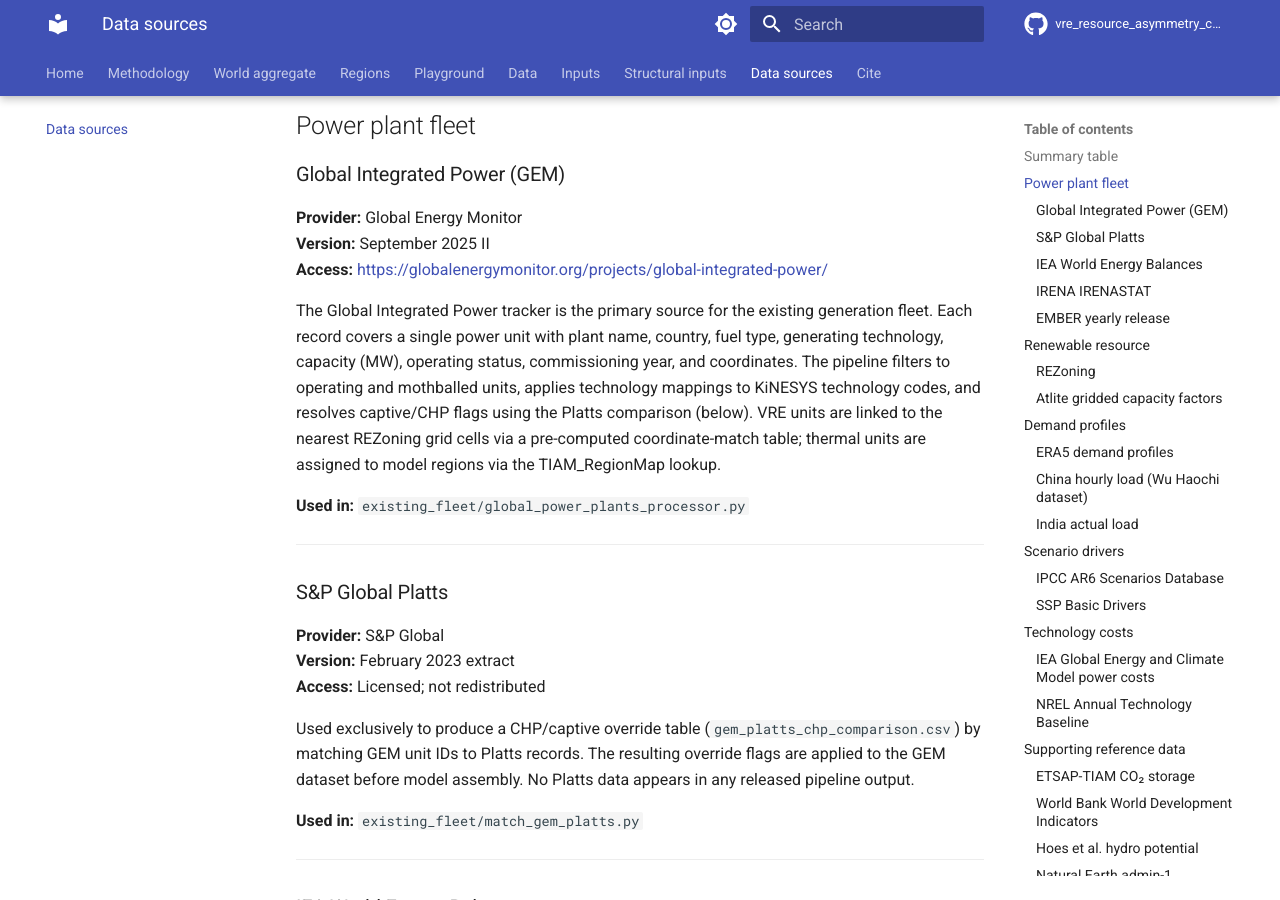
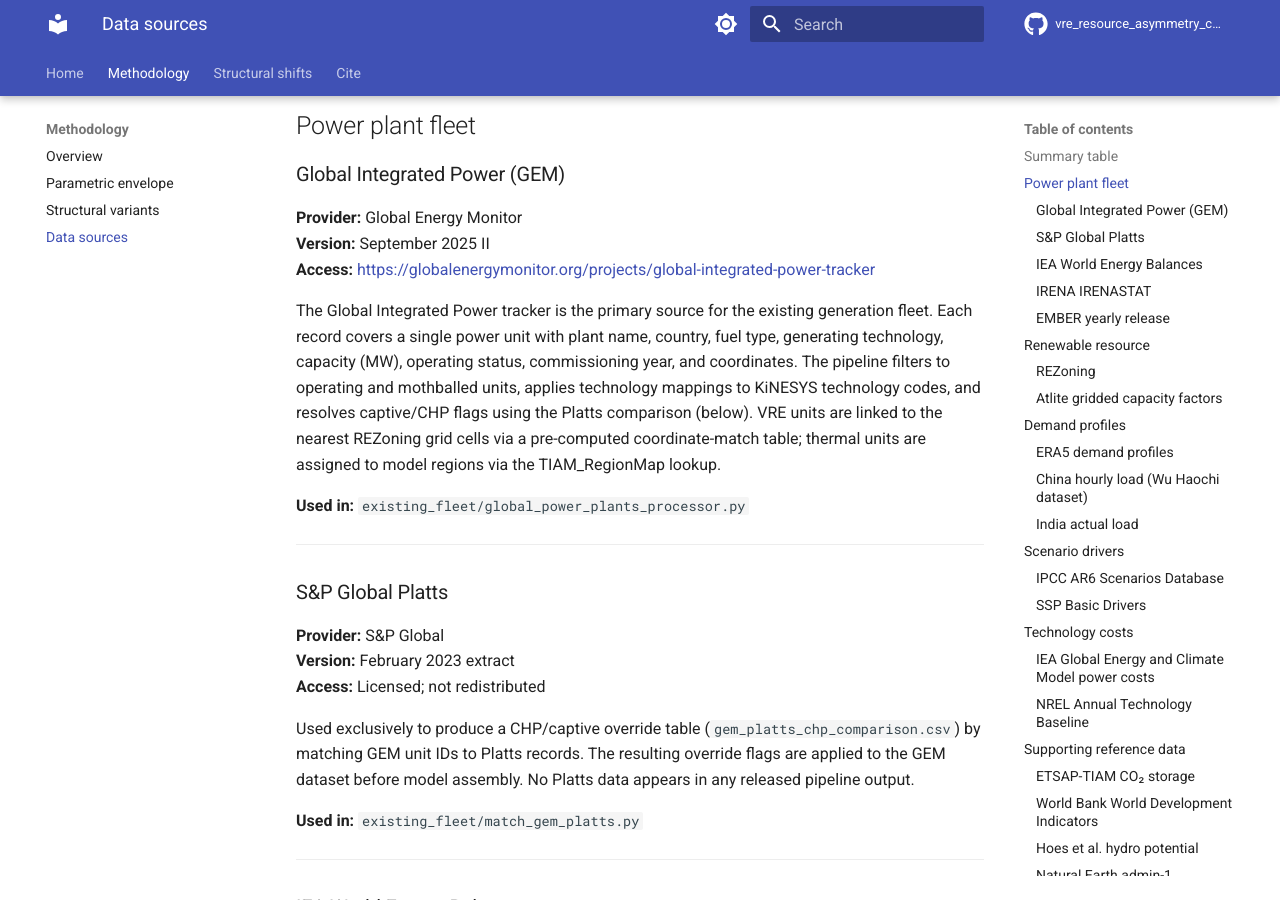
Before and after one commit to akanudia/vre_resource_asymmetry_companion, an MkDocs documentation site: the page built from docs/data_sources.md, in a window 1280 px wide and 900 px high, scrolled down 1628 px. Built offline with MkDocs 1.6.1 and Material for MkDocs 9.7.7, drawn with Linux system fonts in a browser that asks for light colours; comment, search, counter and statistics services are not loaded.

Commit message:
refining the menus

```diff
--- a/docs/data_sources.md
+++ b/docs/data_sources.md
@@ -39,7 +39,7 @@ listed.
 
 **Provider:** Global Energy Monitor
 **Version:** September 2025 II
-**Access:** [https://globalenergymonitor.org/projects/global-integrated-power/](https://globalenergymonitor.org/projects/global-integrated-power/)
+**Access:** [https://globalenergymonitor.org/projects/global-integrated-power-tracker](https://globalenergymonitor.org/projects/global-integrated-power-tracker)
 
 The Global Integrated Power tracker is the primary source for the
 existing generation fleet. Each record covers a single power unit with
--- a/mkdocs.yml
+++ b/mkdocs.yml
@@ -85,24 +85,29 @@ extra_javascript:
 
 nav:
   - Home: index.md
-  - Methodology: methodology.md
-  - World aggregate: world.md
-  - Regions:
-    - regions/index.md
-    - All-region gallery: regions/gallery.md
-    - Africa: regions/africa.md
-    - China: regions/china.md
-    - Europe: regions/europe.md
-    - India: regions/india.md
-    - Latin America: regions/latin_am.md
-    - Middle East: regions/middle_east.md
-    - North America: regions/north_am.md
-    - Pacific OECD: regions/pac_oecd.md
-    - Reforming Economies: regions/ref_econ.md
-    - Rest of Asia: regions/rest_asia.md
-  - Playground: playground.md
-  - Data: data.md
-  - Inputs: inputs.md
-  - Structural inputs: structural_inputs.md
-  - Data sources: data_sources.md
+
+  - Methodology:
+    - Overview: methodology.md
+    - Parametric envelope: inputs.md
+    - Structural variants: structural_inputs.md
+    - Data sources: data_sources.md
+
+  - Structural shifts:
+    - World aggregate: world.md
+    - Regions:
+      - regions/index.md
+      - All-region gallery: regions/gallery.md
+      - Africa: regions/africa.md
+      - China: regions/china.md
+      - Europe: regions/europe.md
+      - India: regions/india.md
+      - Latin America: regions/latin_am.md
+      - Middle East: regions/middle_east.md
+      - North America: regions/north_am.md
+      - Pacific OECD: regions/pac_oecd.md
+      - Reforming Economies: regions/ref_econ.md
+      - Rest of Asia: regions/rest_asia.md
+    - Data tables: data.md
+    - Playground: playground.md
+
   - Cite: cite.md
```
